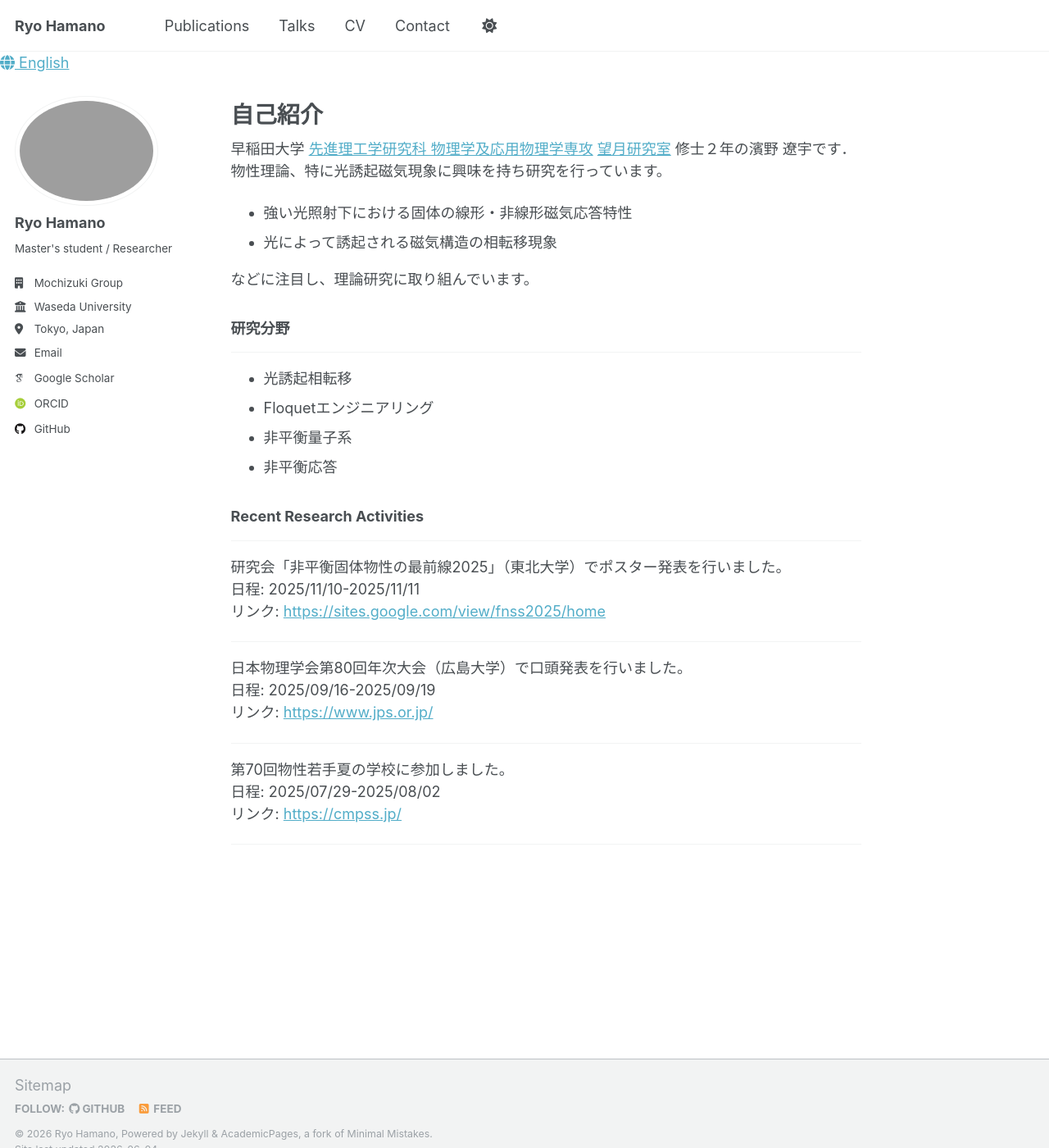
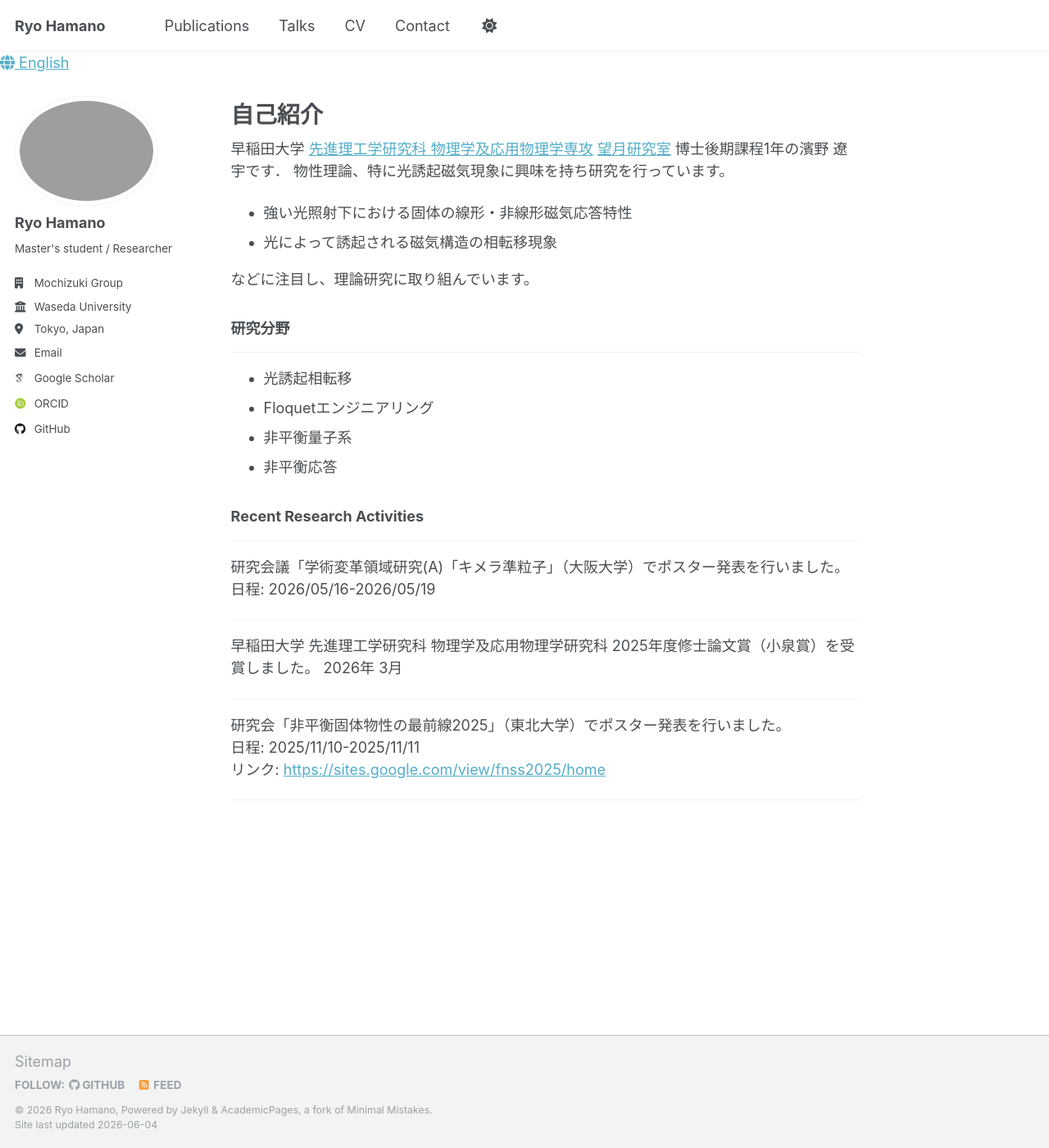
Before and after one commit to ryohamano/ryohamano.github.io, a Jekyll site: the page built from _pages/about.md, in a window 1280 px wide and 1400 px high. Shown: the whole window at 82% size. Built offline with Jekyll 4.4.1, drawn with Linux system fonts in a browser that asks for light colours; some web fonts are replaced.

Commit message:
Update academic status and recent activities

```diff
--- a/_pages/about.md
+++ b/_pages/about.md
@@ -10,7 +10,7 @@ redirect_from:
   - /about.html
 ---
 
-早稲田大学 [先進理工学研究科 物理学及応用物理学専攻](https://www.phys.waseda.ac.jp/) [望月研究室](https://mochizuki.w.waseda.jp/) 修士２年の濱野 遼宇です．
+早稲田大学 [先進理工学研究科 物理学及応用物理学専攻](https://www.phys.waseda.ac.jp/) [望月研究室](https://mochizuki.w.waseda.jp/) 博士後期課程1年の濱野 遼宇です．
 物性理論、特に光誘起磁気現象に興味を持ち研究を行っています。
 
 - 強い光照射下における固体の線形・非線形磁気応答特性
@@ -29,18 +29,16 @@ redirect_from:
 ### Recent Research Activities
 
 ------
+研究会議「学術変革領域研究(A)「キメラ準粒子」（大阪大学）でポスター発表を行いました。
+日程: 2026/05/16-2026/05/19
+
+------
+早稲田大学 先進理工学研究科 物理学及応用物理学研究科 2025年度修士論文賞（小泉賞）を受賞しました。
+2026年 3月
+
+------
 研究会「非平衡固体物性の最前線2025」（東北大学）でポスター発表を行いました。
 日程: 2025/11/10-2025/11/11
 リンク: [https://sites.google.com/view/fnss2025/home](https://sites.google.com/view/fnss2025/home)
 
 ------
-日本物理学会第80回年次大会（広島大学）で口頭発表を行いました。
-日程: 2025/09/16-2025/09/19
-リンク: [https://www.jps.or.jp/](https://www.jps.or.jp/)
-
-------
-第70回物性若手夏の学校に参加しました。
-日程: 2025/07/29-2025/08/02
-リンク: [https://cmpss.jp/](https://cmpss.jp/)
-
-------
```
